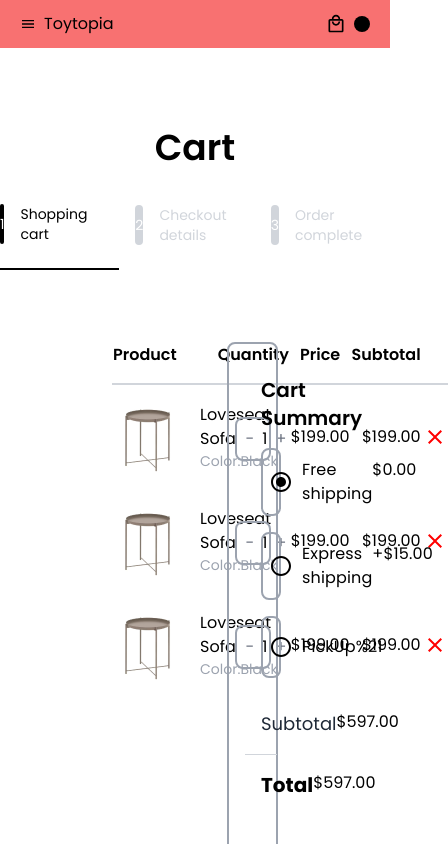
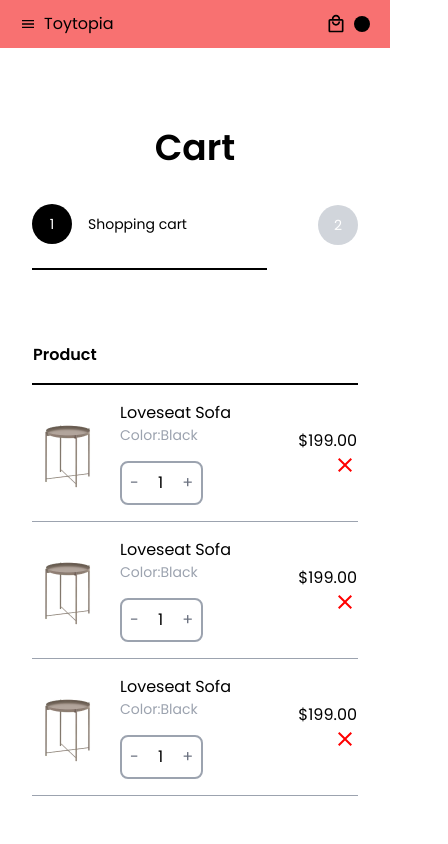
Before and after one commit to OsaVS/toytopia-frontend, a React (Vite) app: page /cart in a window 390 px wide. Shown: the top 844 px of the page, 448 px wide, since content can reach past the window. Built offline with nearby package versions, Linux system fonts and the light colour scheme; sample sign-in values are in the browser's storage.

Commit message:
Responsive-CartPage

```diff
--- a/src/components/CartSummary.tsx
+++ b/src/components/CartSummary.tsx
@@ -38,9 +38,9 @@ const CartSummary: React.FC<CartSummaryProps> = ({
   const total = subTotal + shippingCost - pickupDecrease;
 
   return (
-    <div className="border-gray-400 border-2 p-4 m-8 rounded-lg">
+    <div className="border-gray-400 border-2 mm:p-4 lg:m-2 rounded-lg">
       <div className="flex flex-col text-2xl font-bold">
-        <span className='font-semibold text-xl pr-4 pl-4 pt-4'>Cart Summary</span>
+        <span className='font-semibold text-lg mm:text-xl pr-4 pl-4 pt-4'>Cart Summary</span>
 
         <RadioGroup
           aria-label="shipping"
@@ -60,7 +60,7 @@ const CartSummary: React.FC<CartSummaryProps> = ({
                         color: 'black', // Checked color
                         },
                     }}/>}
-            label={<div className="flex justify-between w-full"><span>Free shipping</span><span>$0.00</span></div>}
+            label={<div className="flex justify-between w-full text-sm mm:text-base"><span>Free shipping</span><span>$0.00</span></div>}
             sx={{
                     width: '100%',
                     '& .MuiFormControlLabel-label': {
@@ -78,7 +78,7 @@ const CartSummary: React.FC<CartSummaryProps> = ({
                     color: 'black', // Checked color
                     },
                 }}/>}
-                label={<div className="flex justify-between w-full"><span>Express shipping</span><span className='flex'>+${costShipping}.00</span></div>}
+                label={<div className="flex justify-between w-full text-sm mm:text-base"><span>Express shipping</span><span className='flex'>+${costShipping}.00</span></div>}
                 sx={{
                     width: '100%',
                     '& .MuiFormControlLabel-label': {
@@ -96,7 +96,7 @@ const CartSummary: React.FC<CartSummaryProps> = ({
                     color: 'black', // Checked color
                     },
                 }}/>}
-                label={<div className="flex justify-between w-full"><span>PickUp</span><span className='flex'>%{pickupPercentage}</span></div>}
+                label={<div className="flex justify-between w-full text-sm mm:text-base"><span>PickUp</span><span className='flex'>%{pickupPercentage}</span></div>}
                 sx={{
                     width: '100%',
                     '& .MuiFormControlLabel-label': {
@@ -109,17 +109,17 @@ const CartSummary: React.FC<CartSummaryProps> = ({
       </div>
 
       <div className="flex justify-between border-b border-gray-300 p-4">
-        <p className='text-gray-800 text-lg'>Subtotal</p>
+        <p className='text-gray-800 text-base sd:text-lg'>Subtotal</p>
         <p>${subTotal.toFixed(2)}</p>
       </div>
 
       <div className="flex justify-between p-4">
-        <p className='text-xl font-bold'>Total</p>
+        <p className='text-base sd:text-xl font-bold'>Total</p>
         <p>${total.toFixed(2)}</p>
       </div>
 
       <div className="flex justify-between p-4 pt-8">
-        <button className="bg-black text-white text-xl p-4 rounded-lg w-full">
+        <button className="bg-black text-white sd:text-xl p-4 rounded-lg w-full">
             Checkout
         </button>
       </div>
--- a/src/pages/Cart.tsx
+++ b/src/pages/Cart.tsx
@@ -18,50 +18,60 @@ function Cart() {
 
   return (
     <div>
-        <div className='flex flex-col justify-center items-center mt-20 mb-10'>
-            <div className='text-4xl font-semibold pb-9'>Cart</div>
-            <div className='grid grid-cols-3 gap-4'>
-                <button className='flex items-center text-left gap-4 pb-6 pr-14 text-black border-black border-b-2 text-sm'><div className='flex w-10 h-10 rounded-full bg-black justify-center items-center text-white'>1</div> Shopping cart</button>
-                <button className='flex items-center text-left text-gray-300 gap-4 pb-6 pr-14 text-sm'><div className='flex w-10 h-10 rounded-full bg-gray-300 justify-center items-center text-white'>2</div>Checkout details</button>
-                <button className='flex items-center text-left text-gray-300 gap-4 pb-6 pr-14 text-sm'><div className='flex w-10 h-10 rounded-full bg-gray-300 justify-center items-center text-white'>3</div>Order complete</button>
+        <div className='flex flex-col mt-20 mb-10 mr-8 ml-8 md:mr-10 md:ml-10 lg:mr-20 lg:ml-20'>
+            <div className='flex justify-center items-center text-4xl font-semibold pb-9'>Cart</div>
+            <div className='flex flex-row justify-between md:grid md:grid-cols-3 gap-4'>
+                <div className='flex items-center text-left gap-4 pb-6 pr-8 mm:pr-20 md:pr-14 text-black border-black border-b-2 text-sm'><div className='flex w-10 h-10 rounded-full bg-black justify-center items-center text-white'>1</div> <span className='lg:text-xl'>Shopping cart</span></div>
+                <div className='flex items-center text-left text-gray-300 gap-4 pb-6 md:pr-14 text-sm'><div className='flex w-10 h-10 rounded-full bg-gray-300 justify-center items-center text-white'>2</div><span className='hidden md:block lg:text-xl'>Checkout details</span></div>
+                <div className='hidden md:flex items-center text-left text-gray-300 gap-4 pb-6 pr-14 text-sm'><div className='flex w-10 h-10 rounded-full bg-gray-300 justify-center items-center text-white'>3</div><span className='lg:text-xl'>Order complete</span></div>
             </div>
         </div>
 
-        <div className='grid grid-cols-2 pr-20 pl-20'>
-            <div className='flex flex-col m-8'>
+        <div className='grid grid-cols-1 md:grid-cols-[2fr_1fr] lg:grid-cols-2 p-8 sd:grid-cols-2 md:pr-10 md:pl-10 lg:pr-16 lg:pl-16 2xl:pr-20 2xl:pl-20'>
+            <div className='flex flex-col md:mt-8 md:mr-2 lg:m-4'>
               <table className='w-full'>
                   <thead>
-                      <tr className='border-b-2 border-gray-300'>
-                          <th className='text-left pb-4 font-semibold pr-10' >Product</th>
-                          <th className='text-center pb-4 font-semibold' >Quantity</th>
-                          <th className='text-center pb-4 font-semibold' >Price</th>
-                          <th className='text-right whitespace-nowrap pb-4 font-semibold'>Subtotal</th>
+                      <tr className='border-b-2 border-black'>
+                          <th className='text-left pb-4 font-semibold md:pr-4 lg:pr-10' >Product</th>
+                          <th className='hidden lg:table-cell text-left pb-4 font-semibold' >Quantity</th>
+                          <th className='hidden sd:table-cell text-center pb-4 font-semibold' >Price</th>
+                          <th className='hidden sd:table-cell text-right whitespace-nowrap pb-4 font-semibold'>Subtotal</th>
                       </tr>
                   </thead>
                   <tbody>
                     {cartList.map((cart, index) => (
-                      <tr key={index}>
+                      <tr key={index} className='border-b border-gray-400'>
                           <td className='text-left py-4'>
                             <div className='flex flex-row items-center gap-4'>
                               <img src={cart.imageUrl}></img>
                               <div className='flex flex-col'>
                                 <div>{cart.title}</div>
-                                <div className='text-gray-400 text-sm'>Color:{cart.color}</div>
+                                <div className='text-gray-400 text-xs mm:text-sm'>Color:{cart.color}</div>
+                                <div className="lg:hidden flex items-center justify-between w-[75%] rounded-lg p-2 space-x-2 border border-gray-400 border-2 mt-4">
+                                  <button className='text-gray-500' onClick={decrementQuantity}>-</button>
+                                  <span className='text-black'>{cart.quantity}</span>
+                                  <button className='text-gray-500' onClick={incrementQuantity}>+</button>
+                                </div>
                               </div>
                             </div>
                           </td>
 
-                          <td className='flex items-center justify-center py-4'>
-                            <div className="flex items-center justify-between w-[50%] rounded-lg p-2 space-x-2 border border-gray-400 border-2 mt-4">
+                          <td className='hidden lg:table-cell flex items-center justify-center py-4'>
+                            <div className="flex items-center justify-between xl:w-[90%] rounded-lg p-2 space-x-2 border border-gray-400 border-2 mt-4">
                               <button className='text-gray-500' onClick={decrementQuantity}>-</button>
                               <span className='text-black'>{cart.quantity}</span>
                               <button className='text-gray-500' onClick={incrementQuantity}>+</button>
                             </div>
                           </td>
 
-                          <td className='text-center py-4'>${cart.price}.00</td>
-                          <td className='text-right py-4'>${cart.price * cart.quantity}.00</td>
-                          <td className='text-right py-4'><ClearIcon sx={{color:"red"}}/></td>
+                          <td className='text-right sd:text-center py-4'>
+                            <div className='flex flex-col'>
+                              <div>${cart.price}.00</div>
+                              <div className='sd:hidden'><ClearIcon sx={{color:"red"}}/></div>
+                            </div>
+                          </td>
+                          <td className='hidden sd:table-cell text-right py-4'>${cart.price * cart.quantity}.00</td>
+                          <td className='hidden sd:table-cell text-right py-4'><ClearIcon sx={{color:"red"}}/></td>
                       </tr>
                     ))}
                       {/* <tr>
@@ -82,7 +92,7 @@ function Cart() {
               </table>
             </div>
 
-            <div className='flex flex-col'>
+            <div className='flex flex-col pt-14 md:pt-0 md:m-2 lg:m-0'>
               <CartSummary subTotal={subTotal}/>
             </div>
         </div>
```
